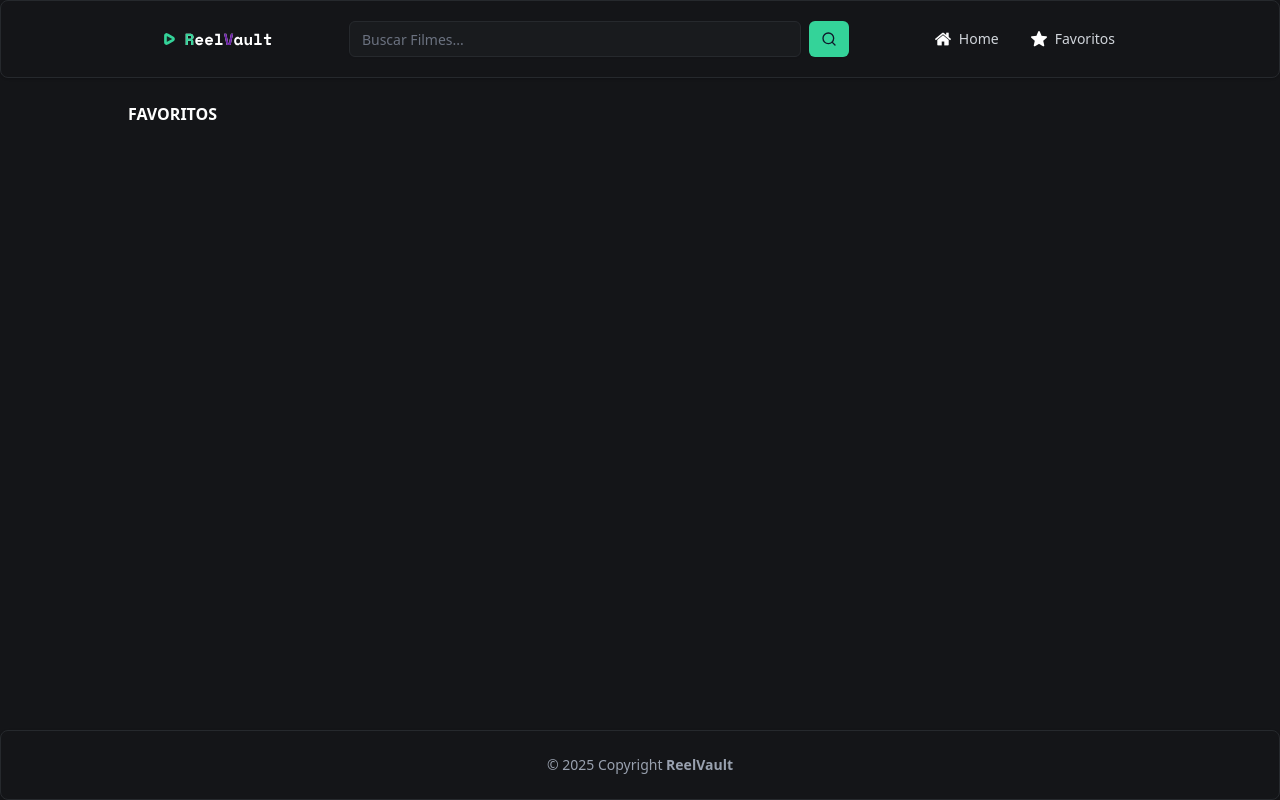
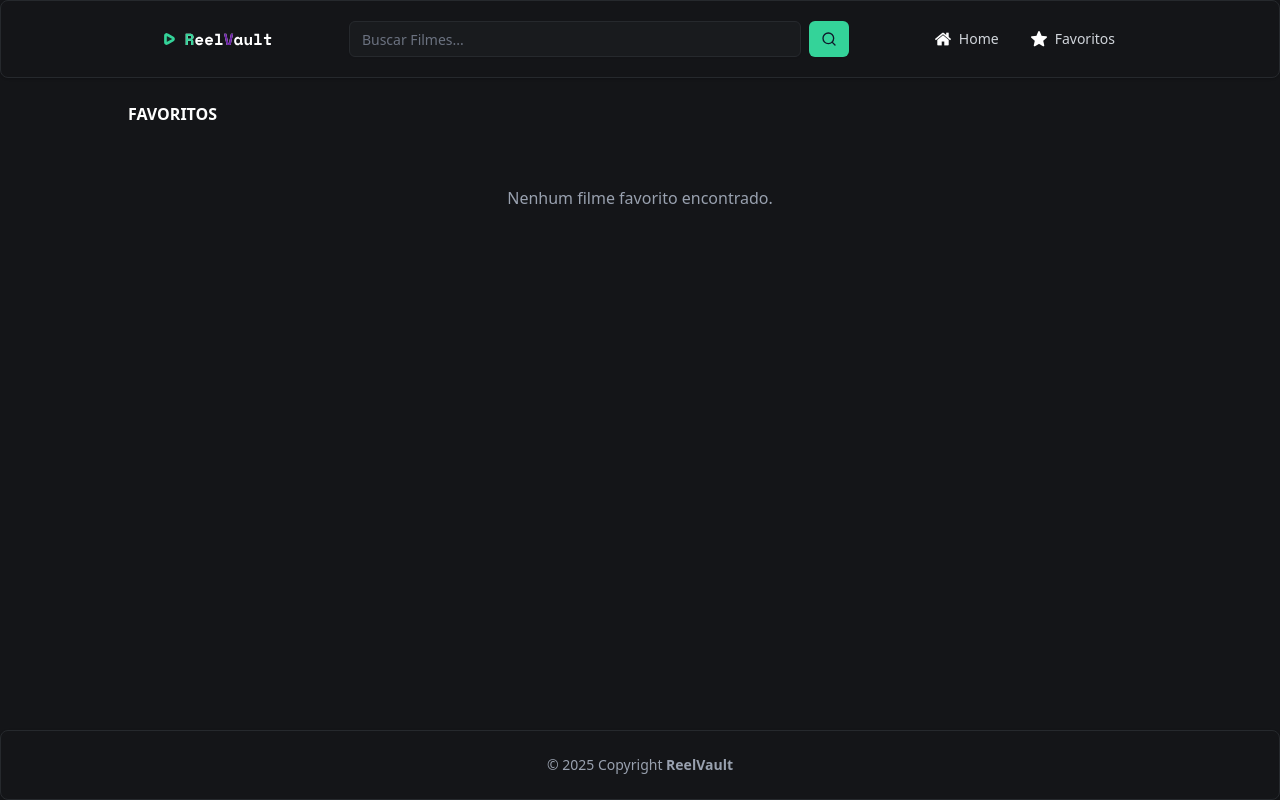
Before and after one commit to RiquelmiDev/Reelio, a Next.js app: page /favorites in a window 1280 px wide. Built offline with nearby package versions, Linux system fonts and the light colour scheme.

Commit message:
feat: add message for movies not add in favorities page

```diff
--- a/src/app/favorites/page.tsx
+++ b/src/app/favorites/page.tsx
@@ -41,6 +41,11 @@ const Favorites = () => {
         <h2 className="mb-3 md:mb-5 text-xs md:text-base md:text-white font-bold uppercase w-full truncate">
           Favoritos
         </h2>
+        {favMovies && favMovies.length === 0 ? (
+          <div className="text-center text-gray-400 py-10">
+            Nenhum filme favorito encontrado.
+          </div>
+        ) : (
           <div className="grid grid-cols-2 md:grid-cols-3 lg:grid-cols-4 xl:grid-cols-5 gap-4">
             {favMovies?.map((fv) => (
               <div key={fv.id} className="relative">
@@ -60,6 +65,7 @@ const Favorites = () => {
               </div>
             ))}
           </div>
+        )}
       </div>
     </div>
   );
```
Lines whose indentation alone changed are shown as unchanged.
